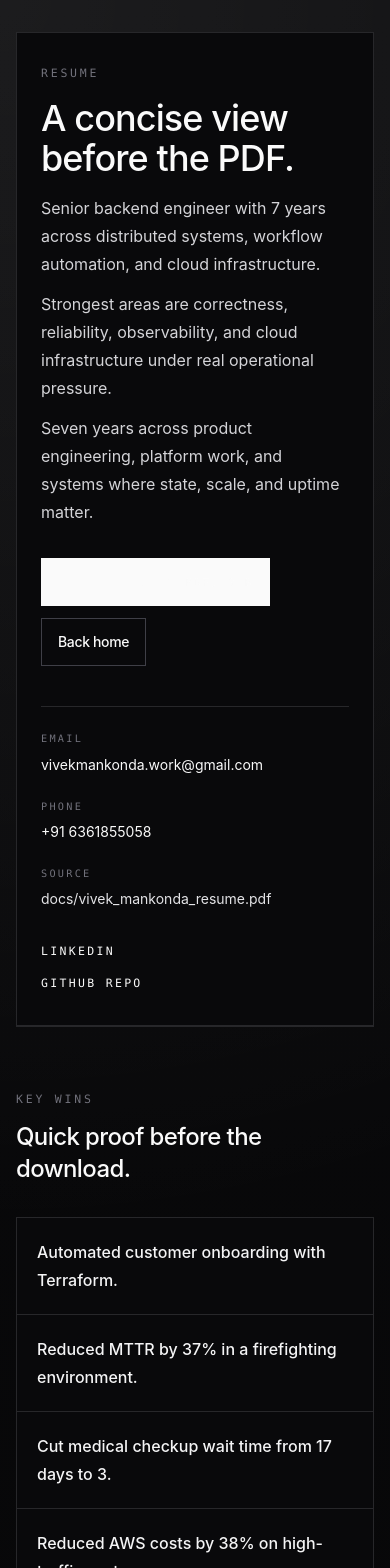
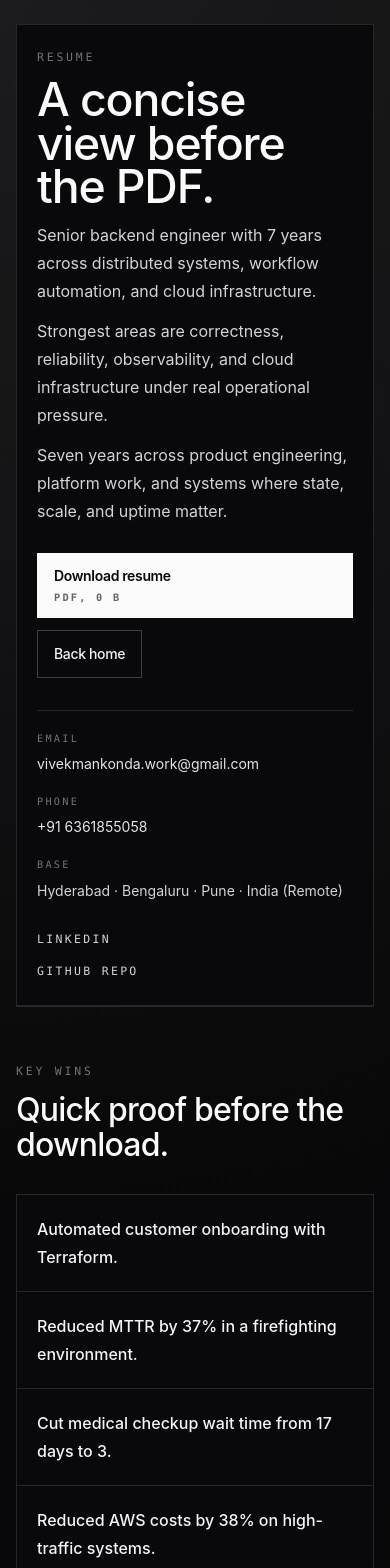
Before and after one commit to vivek-tech-exp/vivek-tech-resume, a Next.js app: page /resume in a window 390 px wide. Shown: the top 1568 px of the page. Built offline with nearby package versions, Linux system fonts and the light colour scheme; no server answers.

Commit message:
fix: tighten mobile ux and cta styling

```diff
--- a/src/app/globals.css
+++ b/src/app/globals.css
@@ -29,7 +29,6 @@ body {
 }
 
 a {
-  color: inherit;
   text-underline-offset: 0.2em;
 }
 
--- a/src/app/resume/page.tsx
+++ b/src/app/resume/page.tsx
@@ -8,7 +8,11 @@ export default function ResumePage() {
   const resume = getResumeMeta();
 
   return (
-    <main className={pageStyles.pageShell}>
+    <>
+      <a className={pageStyles.skipLink} href="#main-content">
+        Skip to content
+      </a>
+      <main className={pageStyles.pageShell} id="main-content">
         <section className={pageStyles.heroPanelCompact}>
           <div className={pageStyles.heroCopy}>
             <p className={pageStyles.eyebrow}>Resume</p>
@@ -62,8 +66,10 @@ export default function ResumePage() {
                 </a>
               </li>
               <li className={pageStyles.metaItem}>
-              <span className={pageStyles.metaLabel}>Source</span>
-              <span className={pageStyles.metaValue}>{resumeData.source}</span>
+                <span className={pageStyles.metaLabel}>Base</span>
+                <span className={pageStyles.compactMetaValue}>
+                  {resumeData.basics.locations.join(" · ")}
+                </span>
               </li>
             </ul>
             <ul className={pageStyles.profileLinks} aria-label="External profiles">
@@ -192,5 +198,6 @@ export default function ResumePage() {
         </div>
       </section>
       </main>
+    </>
   );
 }
--- a/src/features/home/home-page.tsx
+++ b/src/features/home/home-page.tsx
@@ -133,20 +133,6 @@ export const HomePage = () => {
               Java, TypeScript, and Python across backend services, workflow
               engines, integrations, and production infrastructure.
             </p>
-            <ul className={pageStyles.profileLinks} aria-label="External profiles">
-              {externalLinks.map((link) => (
-                <li key={link.label}>
-                  <a
-                    className={pageStyles.profileLink}
-                    href={link.href}
-                    rel="noreferrer"
-                    target="_blank"
-                  >
-                    {link.label}
-                  </a>
-                </li>
-              ))}
-            </ul>
           </aside>
         </section>
 
--- a/src/lib/page-styles.ts
+++ b/src/lib/page-styles.ts
@@ -1,59 +1,60 @@
 export const pageStyles = {
   skipLink:
     "sr-only focus:not-sr-only focus:fixed focus:left-4 focus:top-4 focus:z-50 focus:border focus:border-zinc-50 focus:bg-zinc-50 focus:px-4 focus:py-3 focus:font-mono focus:text-[0.72rem] focus:uppercase focus:tracking-[0.22em] focus:text-zinc-950",
-  chrome: "mx-auto w-full max-w-7xl px-4 pt-4 sm:px-6 lg:px-8",
+  chrome: "mx-auto w-full max-w-7xl px-4 pt-3 sm:px-6 sm:pt-4 lg:px-8",
   topBar:
-    "flex flex-col gap-4 border border-zinc-800 bg-zinc-950/90 px-4 py-4 sm:flex-row sm:items-center sm:justify-between sm:px-5",
+    "flex flex-col gap-3 border border-zinc-800 bg-zinc-950/90 px-4 py-3 sm:flex-row sm:items-center sm:justify-between sm:px-5 sm:py-4",
   topBarNote:
     "font-mono text-[0.7rem] uppercase tracking-[0.24em] text-zinc-500",
-  topBarNav: "flex flex-wrap gap-x-5 gap-y-2",
+  topBarNav: "hidden flex-wrap gap-x-5 gap-y-2 sm:flex",
   topBarLink:
-    "font-mono text-[0.72rem] uppercase tracking-[0.2em] text-zinc-400 transition-colors duration-200 hover:text-zinc-50",
+    "font-mono text-[0.72rem] uppercase tracking-[0.2em] text-zinc-400 no-underline transition-colors duration-200 hover:text-zinc-50",
   pageShell:
-    "mx-auto w-full max-w-7xl px-4 pb-20 pt-8 sm:px-6 sm:pb-24 sm:pt-10 lg:px-8 lg:pb-32 lg:pt-16",
+    "mx-auto w-full max-w-7xl px-4 pb-20 pt-6 sm:px-6 sm:pb-24 sm:pt-10 lg:px-8 lg:pb-32 lg:pt-16",
   heroPanel:
-    "grid gap-10 border border-zinc-800 bg-zinc-950 px-6 py-8 sm:px-8 sm:py-10 lg:grid-cols-[minmax(0,1.35fr)_20rem] lg:gap-12 lg:px-12 lg:py-14",
+    "grid gap-8 border border-zinc-800 bg-zinc-950 px-5 py-6 sm:px-8 sm:py-10 lg:grid-cols-[minmax(0,1.35fr)_20rem] lg:gap-12 lg:px-12 lg:py-14",
   heroPanelCompact:
-    "grid gap-10 border border-zinc-800 bg-zinc-950 px-6 py-8 sm:px-8 sm:py-10 lg:grid-cols-[minmax(0,1.2fr)_18rem] lg:gap-12 lg:px-12 lg:py-14",
-  heroCopy: "space-y-4",
+    "grid gap-8 border border-zinc-800 bg-zinc-950 px-5 py-6 sm:px-8 sm:py-10 lg:grid-cols-[minmax(0,1.2fr)_18rem] lg:gap-12 lg:px-12 lg:py-14",
+  heroCopy: "space-y-3 sm:space-y-4",
   eyebrow:
     "font-mono text-[0.72rem] uppercase tracking-[0.24em] text-zinc-500",
   heroTitle:
-    "max-w-[10ch] text-5xl font-medium tracking-tight text-zinc-50 sm:text-6xl lg:text-[5.5rem]",
+    "max-w-[10ch] text-[3.35rem] font-medium leading-[0.92] tracking-tight text-zinc-50 sm:text-6xl lg:text-[5.5rem]",
   heroTitleCompact:
-    "max-w-[13ch] text-4xl font-medium tracking-tight text-zinc-50 sm:text-5xl lg:text-6xl",
+    "max-w-[13ch] text-[2.9rem] font-medium leading-[0.94] tracking-tight text-zinc-50 sm:text-5xl lg:text-6xl",
   heroSpecialization:
-    "max-w-3xl font-mono text-sm uppercase tracking-[0.18em] text-zinc-300",
+    "max-w-3xl font-mono text-[0.78rem] uppercase leading-6 tracking-[0.16em] text-zinc-300 sm:text-sm",
   heroSummary:
-    "max-w-3xl text-lg leading-8 text-zinc-300 sm:text-xl sm:leading-9",
-  heroActions: "flex flex-wrap gap-3 pt-4",
+    "max-w-3xl text-base leading-8 text-zinc-300 sm:text-xl sm:leading-9",
+  heroActions: "flex flex-col items-start gap-3 pt-4 sm:flex-row sm:flex-wrap",
   actionPrimary:
-    "group inline-flex min-h-12 items-center gap-3 border border-zinc-50 bg-zinc-50 px-4 py-3 text-left text-sm font-medium tracking-tight text-zinc-950 transition-colors duration-200 hover:border-zinc-200 hover:bg-zinc-200 focus-visible:outline-none focus-visible:ring-2 focus-visible:ring-zinc-50 focus-visible:ring-offset-2 focus-visible:ring-offset-zinc-950",
+    "group inline-flex w-full max-w-sm shrink-0 self-start flex-col items-start justify-center gap-1 border border-zinc-50 bg-zinc-50 px-4 py-3 text-left text-sm font-semibold tracking-tight text-zinc-950 no-underline transition-colors duration-200 hover:border-zinc-300 hover:bg-zinc-300 hover:text-zinc-950 focus-visible:outline-none focus-visible:ring-2 focus-visible:ring-zinc-50 focus-visible:ring-offset-2 focus-visible:ring-offset-zinc-950 sm:w-auto",
   actionSecondary:
-    "group inline-flex min-h-12 items-center gap-3 border border-zinc-700 bg-transparent px-4 py-3 text-left text-sm font-medium tracking-tight text-zinc-100 transition-colors duration-200 hover:border-zinc-500 hover:bg-zinc-900 focus-visible:outline-none focus-visible:ring-2 focus-visible:ring-zinc-50 focus-visible:ring-offset-2 focus-visible:ring-offset-zinc-950",
+    "group inline-flex min-h-12 self-start items-center gap-3 border border-zinc-700 bg-transparent px-4 py-3 text-left text-sm font-medium tracking-tight text-zinc-100 no-underline transition-colors duration-200 hover:border-zinc-500 hover:bg-zinc-900 hover:text-zinc-50 focus-visible:outline-none focus-visible:ring-2 focus-visible:ring-zinc-50 focus-visible:ring-offset-2 focus-visible:ring-offset-zinc-950",
   actionMeta:
-    "block font-mono text-[0.64rem] uppercase tracking-[0.22em] opacity-70",
+    "block font-mono text-[0.64rem] uppercase tracking-[0.22em] text-zinc-700 opacity-80",
   heroAside:
-    "grid gap-6 border-t border-zinc-800 pt-6 lg:border-l lg:border-t-0 lg:pl-8 lg:pt-0",
-  metaList: "m-0 grid list-none gap-5 p-0",
+    "grid gap-5 border-t border-zinc-800 pt-5 lg:border-l lg:border-t-0 lg:pl-8 lg:pt-0",
+  metaList: "m-0 grid list-none gap-4 p-0",
   metaItem: "grid gap-1",
   metaLabel:
     "font-mono text-[0.64rem] uppercase tracking-[0.22em] text-zinc-500",
   metaValue: "text-sm leading-7 text-zinc-200",
-  heroNote: "border-t border-zinc-800 pt-5 text-sm leading-7 text-zinc-400",
+  heroNote:
+    "hidden border-t border-zinc-800 pt-5 text-sm leading-7 text-zinc-400 lg:block",
   profileLinks: "m-0 grid list-none gap-2 p-0",
   profileLink:
-    "w-fit font-mono text-[0.72rem] uppercase tracking-[0.2em] text-zinc-300 transition-colors duration-200 hover:text-zinc-50",
+    "w-fit font-mono text-[0.72rem] uppercase tracking-[0.2em] text-zinc-300 no-underline transition-colors duration-200 hover:text-zinc-50",
   section:
-    "grid gap-8 border-t border-zinc-800 py-16 sm:py-20 lg:grid-cols-[14rem_minmax(0,1fr)] lg:gap-12 lg:py-24",
+    "grid gap-8 border-t border-zinc-800 py-14 sm:py-20 lg:grid-cols-[14rem_minmax(0,1fr)] lg:gap-12 lg:py-24",
   sectionHeading: "space-y-3",
   sectionKicker:
     "font-mono text-[0.72rem] uppercase tracking-[0.24em] text-zinc-500",
   sectionTitle:
-    "max-w-sm text-2xl font-medium tracking-tight text-zinc-50 sm:text-3xl",
+    "max-w-md text-[2rem] font-medium leading-[1.1] tracking-tight text-zinc-50 sm:text-3xl",
   sectionCopy: "max-w-2xl space-y-4 text-base leading-7 text-zinc-300",
   proofList:
-    "m-0 grid list-none gap-px border border-zinc-800 bg-zinc-800 p-0 sm:grid-cols-2 xl:grid-cols-3",
+    "m-0 grid list-none gap-px border border-zinc-800 bg-zinc-800 p-0 sm:grid-cols-2 xl:grid-cols-5",
   proofChip: "bg-zinc-950 p-5 transition-colors duration-200 hover:bg-zinc-900",
   proofText: "text-base font-medium leading-7 text-zinc-100",
   snapshotList:
@@ -84,11 +85,12 @@ export const pageStyles = {
   systemText: "text-sm leading-7 text-zinc-300",
   systemOutcome: "border-t border-zinc-800 pt-4 text-sm leading-7 text-zinc-100",
   linksPanel:
-    "grid gap-8 border border-zinc-800 bg-zinc-950 p-6 sm:p-8 lg:grid-cols-[minmax(0,1fr)_18rem] lg:gap-10",
-  linksActions: "flex flex-wrap gap-3",
+    "grid gap-6 border border-zinc-800 bg-zinc-950 p-5 sm:p-8 lg:grid-cols-[minmax(0,1fr)_18rem] lg:gap-10",
+  linksActions: "flex flex-col items-start gap-3 sm:flex-row sm:flex-wrap",
   linksMeta: "grid gap-4",
   linksMetaItem: "grid gap-1",
   linksNote: "border-t border-zinc-800 pt-4 text-sm leading-7 text-zinc-400",
   resumeSummaryList: "space-y-3",
   resumeSummaryText: "max-w-3xl text-base leading-7 text-zinc-300 sm:text-lg",
+  compactMetaValue: "text-sm leading-7 text-zinc-300",
 } as const;
```
Lines whose indentation alone changed are shown as unchanged.
